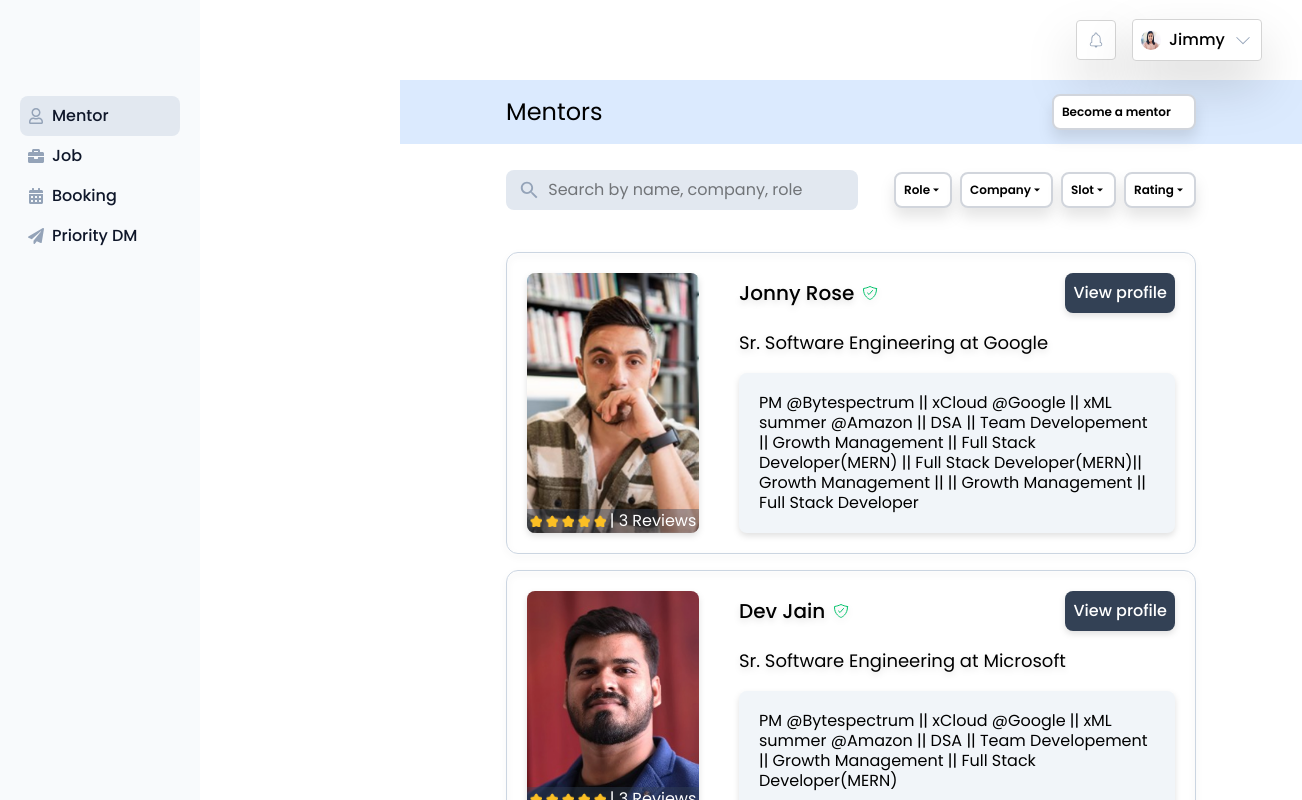
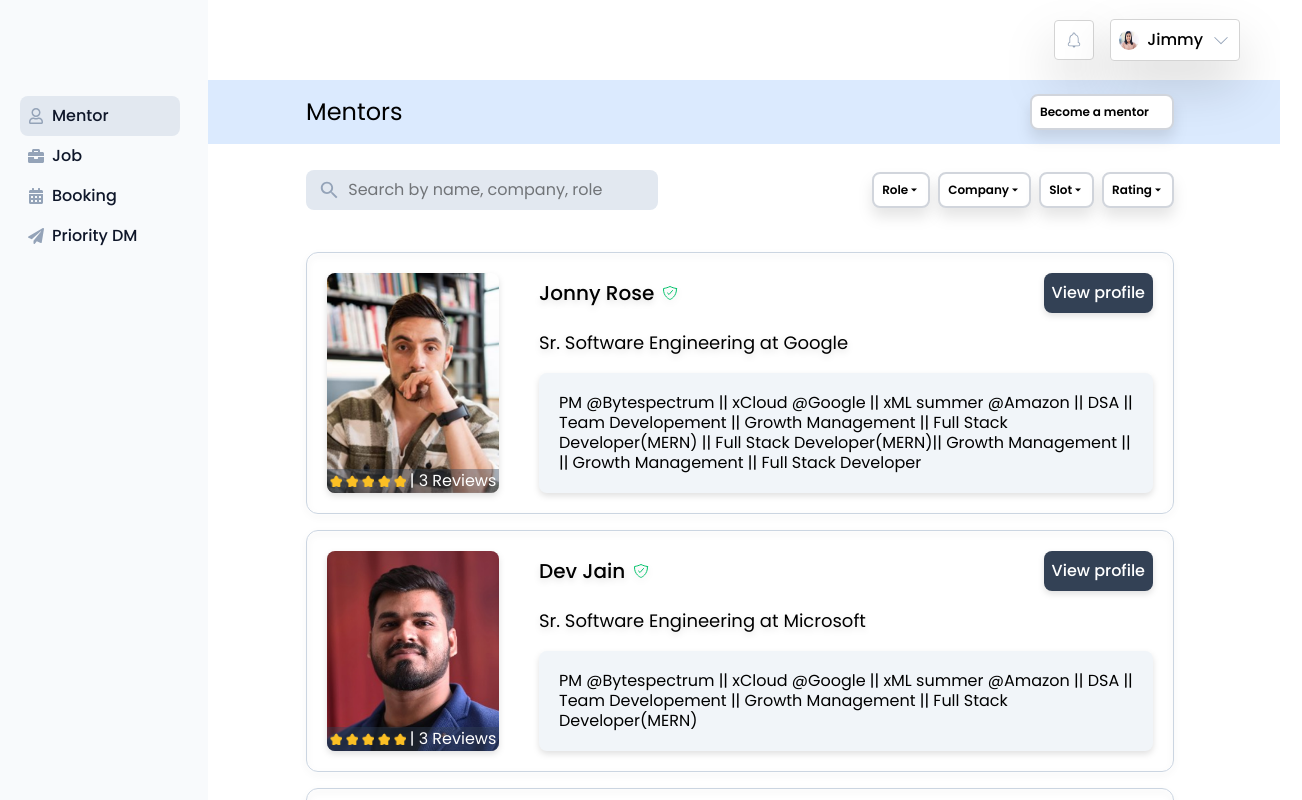
Before and after one commit to Shub4am/mentor-flow, a Next.js app: page / in a window 1280 px wide. Shown: the top 800 px of the page, 1302 px wide, since content can reach past the window. Built offline with nearby package versions, Linux system fonts and the light colour scheme.

Commit message:
Update Sidebar

```diff
--- a/src/components/Sidebar.tsx
+++ b/src/components/Sidebar.tsx
@@ -18,7 +18,7 @@ function Sidebar() {
   const [selectedItem, setSelectedItem] = useState("Mentor");
 
   return (
-    <div className="h-dvh w-52 bg-[#F8FAFC] pt-24 px-5">
+    <div className="w-52 bg-[#F8FAFC] pt-24 px-5 fixed z-50 h-full ">
       {sidebarItems.map((item, index) => {
         const Icon = item.icon;
         const isActive = item.name === selectedItem;
```
